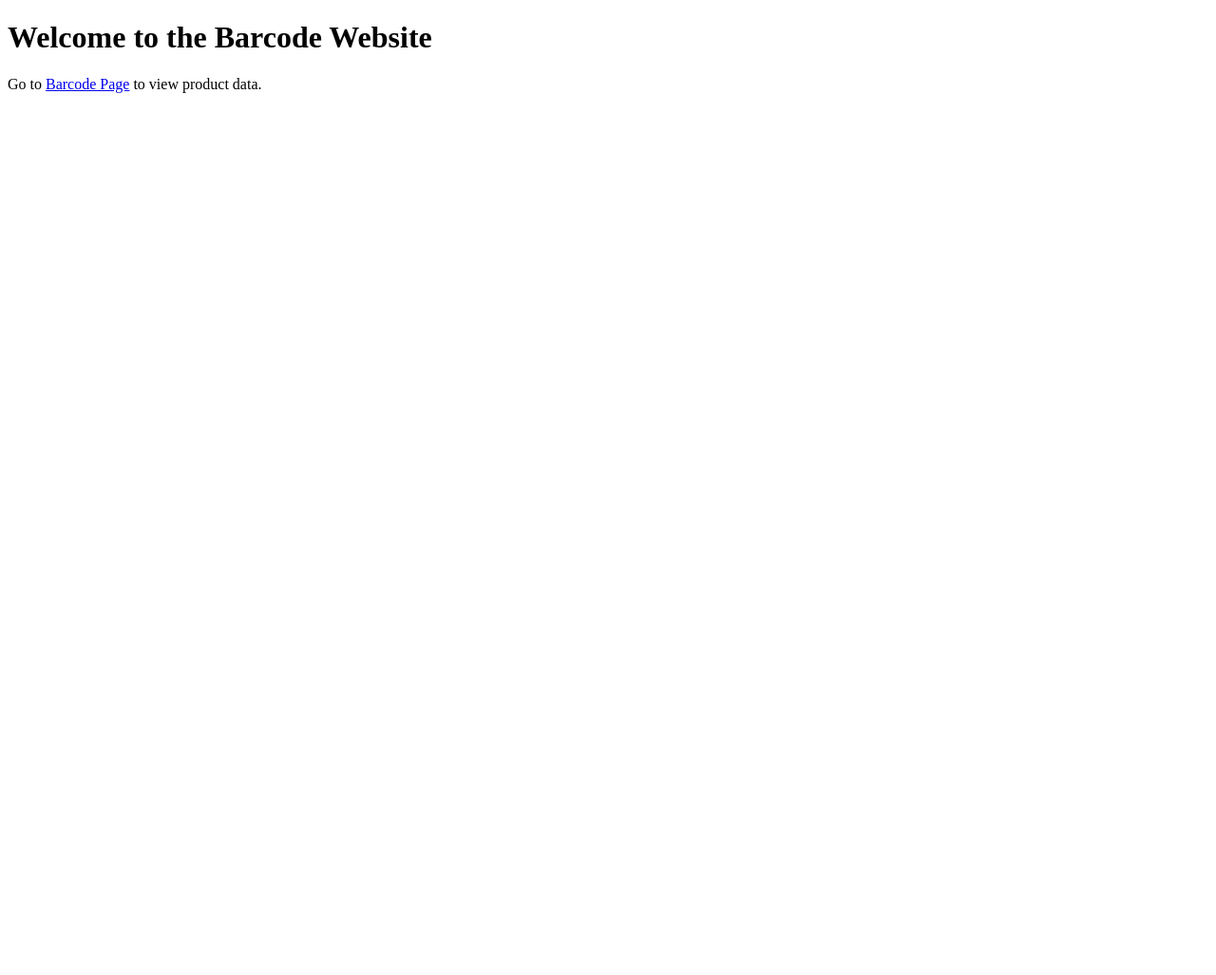
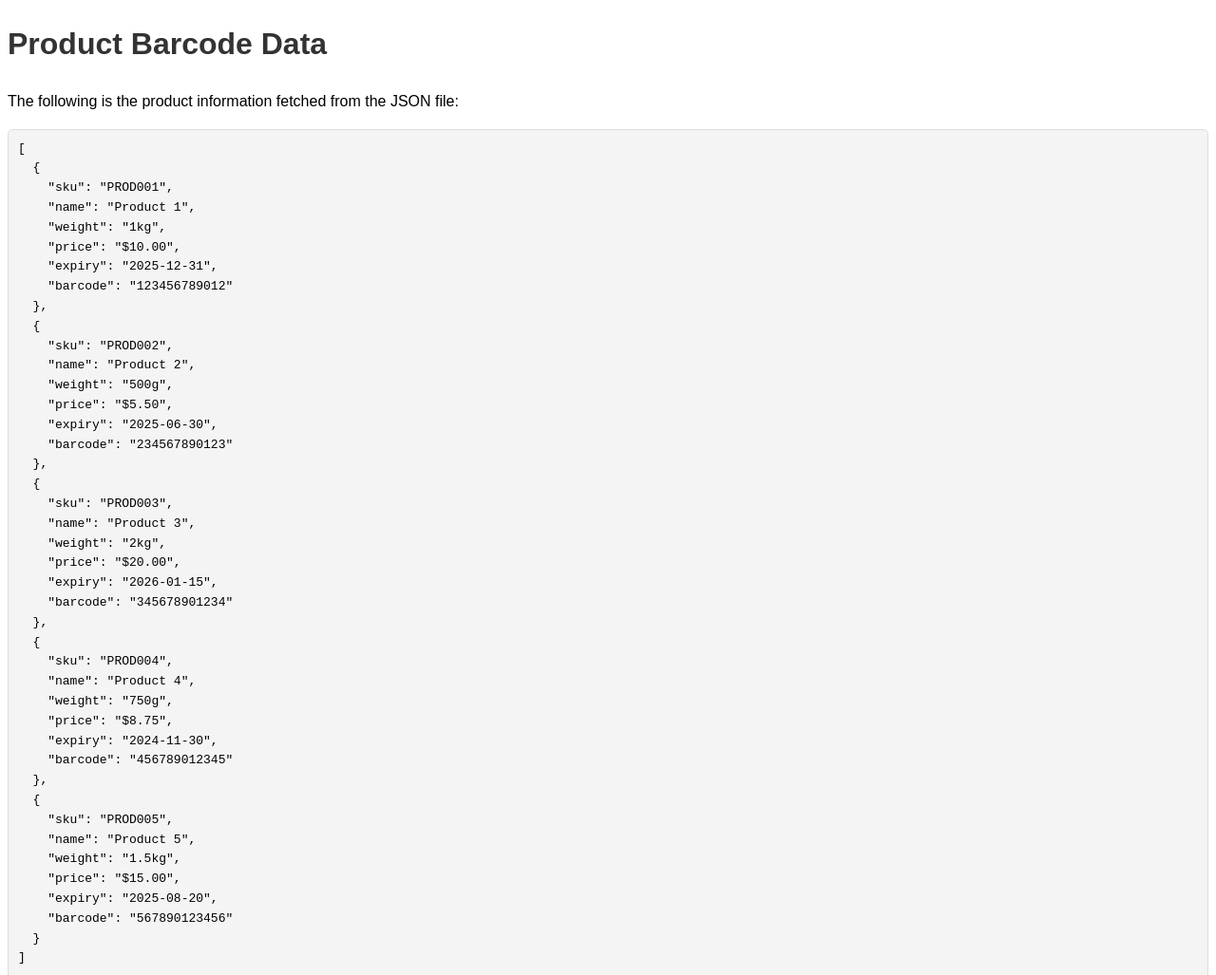
Before and after one commit to sourovafrin/barcode, a plain HTML site: page index.html in a window 1280 px wide. Shown: the top 1027 px of the page at 95% size. Before the commit the page ends 800 px from the top, so only its background shows below. Drawn offline with Linux system fonts and the light colour scheme.

Commit message:
Update index.html

```diff
--- a/index.html
+++ b/index.html
@@ -4,9 +4,42 @@
     <meta charset="UTF-8">
     <meta name="viewport" content="width=device-width, initial-scale=1.0">
     <title>Barcode Website</title>
+    <style>
+        body {
+            font-family: Arial, sans-serif;
+            line-height: 1.6;
+        }
+        pre {
+            background-color: #f4f4f4;
+            padding: 10px;
+            border: 1px solid #ddd;
+            border-radius: 5px;
+            overflow-x: auto;
+        }
+        h1 {
+            color: #333;
+        }
+    </style>
+    <script>
+        async function fetchProducts() {
+            try {
+                const response = await fetch('products.json');
+                if (!response.ok) {
+                    throw new Error(`HTTP error! Status: ${response.status}`);
+                }
+                const data = await response.json();
+                document.getElementById('product-data').textContent = JSON.stringify(data, null, 2);
+            } catch (error) {
+                document.getElementById('product-data').textContent = `Failed to fetch product data: ${error.message}`;
+            }
+        }
+
+        window.onload = fetchProducts;
+    </script>
 </head>
 <body>
-    <h1>Welcome to the Barcode Website</h1>
-    <p>Go to <a href="/barcode-website/barcode.html">Barcode Page</a> to view product data.</p>
+    <h1>Product Barcode Data</h1>
+    <p>The following is the product information fetched from the JSON file:</p>
+    <pre id="product-data">Loading...</pre>
 </body>
 </html>
```
